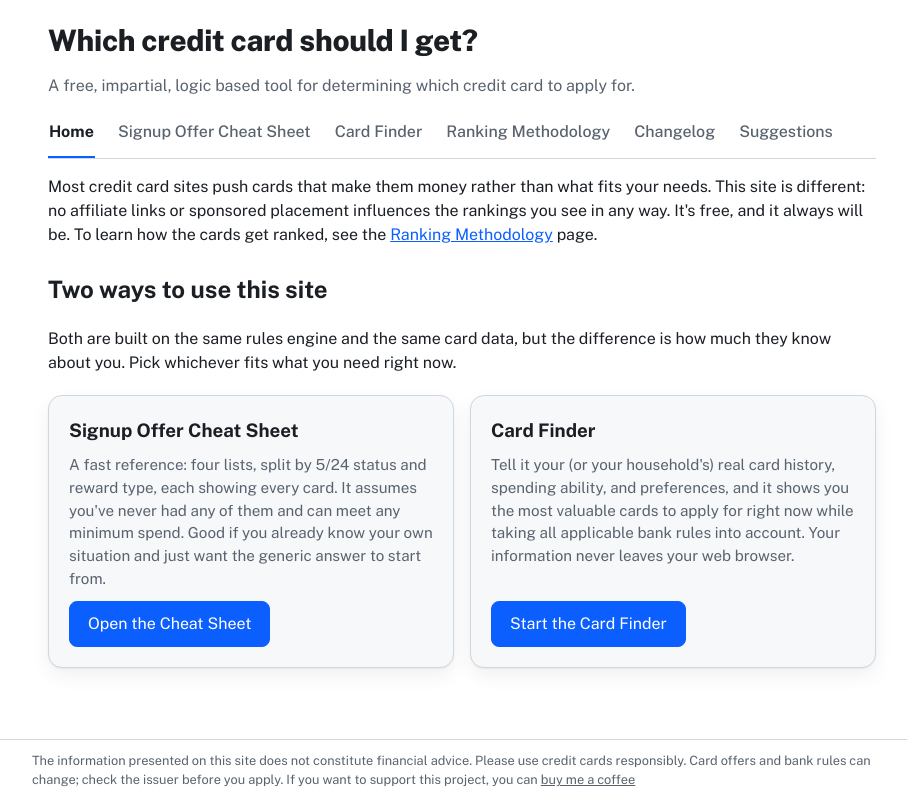
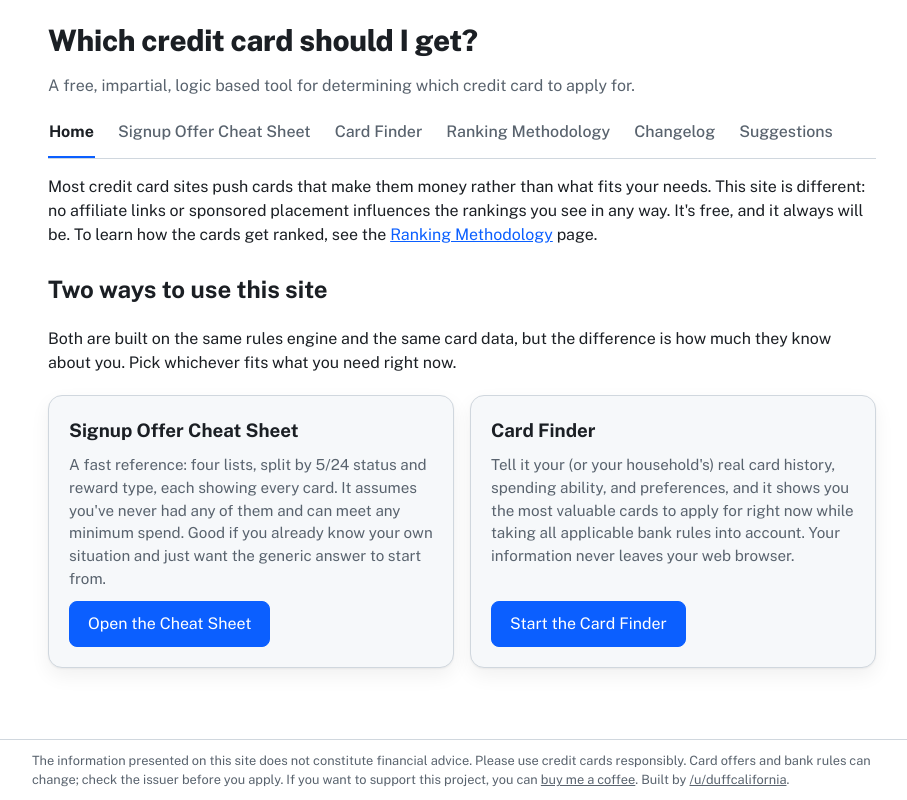
Before and after one commit to duffcalifornia/churning-card-finder, a React (Vite) app: page / in a window 1280 px wide. Shown: the whole page, without its empty margins (178-1085 px from the left). Built offline with nearby package versions, Linux system fonts and the light colour scheme.

Commit message:
added username to footer

```diff
--- a/src/App.tsx
+++ b/src/App.tsx
@@ -306,7 +306,7 @@ export function App() {
             The information presented on this site does not constitute financial advice. Please use credit cards responsibly. Card offers and bank rules can change; check the issuer before you apply.{" "}
             <span className="footerlinks">
               If you want to support this project, you can{" "}
-              <a href={BMAC_URL} target="_blank" rel="noreferrer">buy me a coffee</a>
+              <a href={BMAC_URL} target="_blank" rel="noreferrer">buy me a coffee</a>. Built by <a href="https://reddit.com/user/duffcalifornia">/u/duffcalifornia</a>.
             </span>
           </p>
         </div>
```
